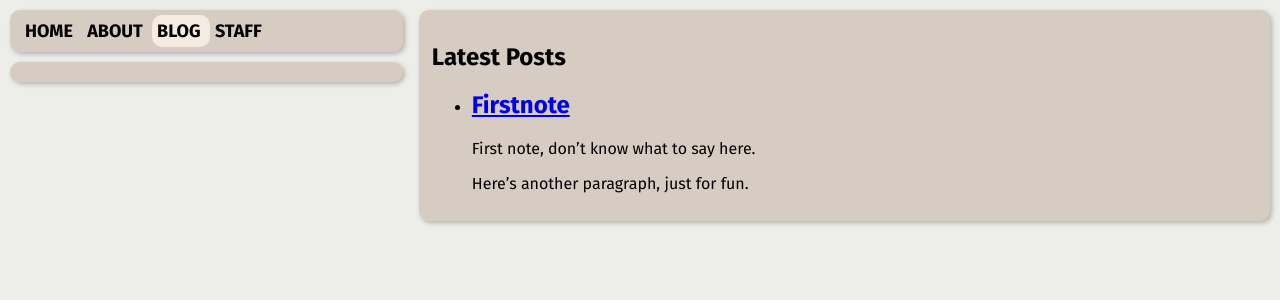
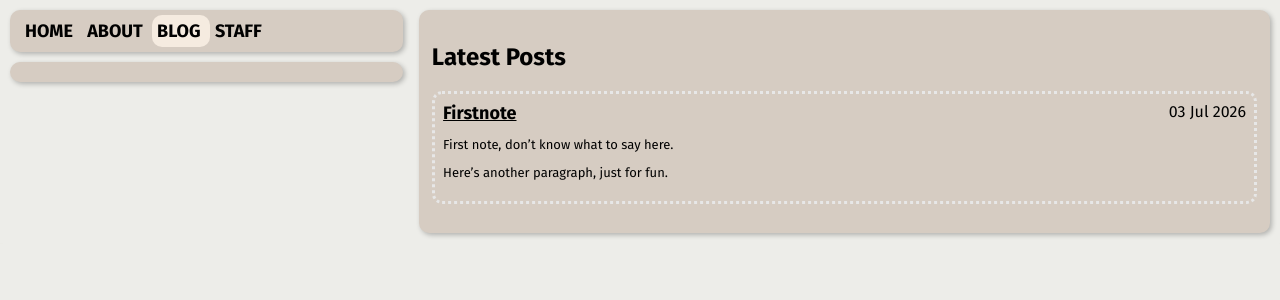
Before and after one commit to TorioCrema/footnotes, a Jekyll site: the page built from blog.html, in a window 1280 px wide. Shown: the top 300 px of the page. Built offline with Jekyll 4.4.1, drawn with Linux system fonts in a browser that asks for light colours.

Commit message:
Feat: blog page scss and html

```diff
--- /dev/null
+++ b/_sass/blog.scss
@@ -0,0 +1,44 @@
+$primary-color: black;
+$accent-color: #e7e7e7;
+$accent-background: #F5EBE0;
+$article-background: #D6CCC2;
+
+.row {
+    display: flex;
+}
+
+.col {
+    flex: 1;
+    padding: 1em;
+}
+
+.blog-list-item {
+    border-radius: 10px;
+    border-style: dotted;
+    border-color: $accent-color;
+    padding: 1%;
+    margin-top: 1%;
+}
+
+.blog-list {
+  list-style-type: none;
+  padding-left: 0;
+}
+
+.blog-list-title {
+    font-size: large;
+    font-weight: bold;
+}
+
+.blog-list-date {
+    flex-grow: 1;
+    text-align: right;
+}
+
+.blog-list-excerpt {
+    font-size: small;
+}
+
+.blog-list-title-header {
+  margin: 0 0 0 0;
+}
--- a/_sass/main.scss
+++ b/_sass/main.scss
@@ -1,6 +1,7 @@
 @use "sass:math";
 @import "fonts.scss";
 @import "post.scss";
+@import "blog.scss";
 
 $primary-color: black;
 $accent-color: #e7e7e7;
@@ -48,6 +49,10 @@ aside[role="complementary"] {
   padding: 0;
 }
 
+a {
+  color: $primary-color;
+}
+
 nav {
   box-shadow: 2px 2px 5px rgba(black, .25);
   font-size: large;
@@ -55,7 +60,6 @@ nav {
   padding: 10px;
   border-radius: 10px;
   a {
-    color: $primary-color;
     padding: 5px;
     text-decoration: none;
   }
--- a/blog.html
+++ b/blog.html
@@ -3,11 +3,14 @@ title: Blog
 ---
 <h1>Latest Posts</h1>
 
-<ul>
+<ul class="blog-list">
   {% for post in site.posts %}
-    <li>
-      <h2><a href="{{ post.url }}">{{ post.title }}</a></h2>
-      {{ post.excerpt }}
+    <li class="blog-list-item">
+      <div class="row">
+        <div class="col, blog-list-title"><a href="{{ post.url }}">{{ post.title }}</a></div>
+        <div class="col, blog-list-date">{{ post.date | date_to_string }}</div>
+      </div>
+      <div class="blog-list-excerpt">{{ post.excerpt }}</div>
     </li>
   {% endfor %}
 </ul>
```
